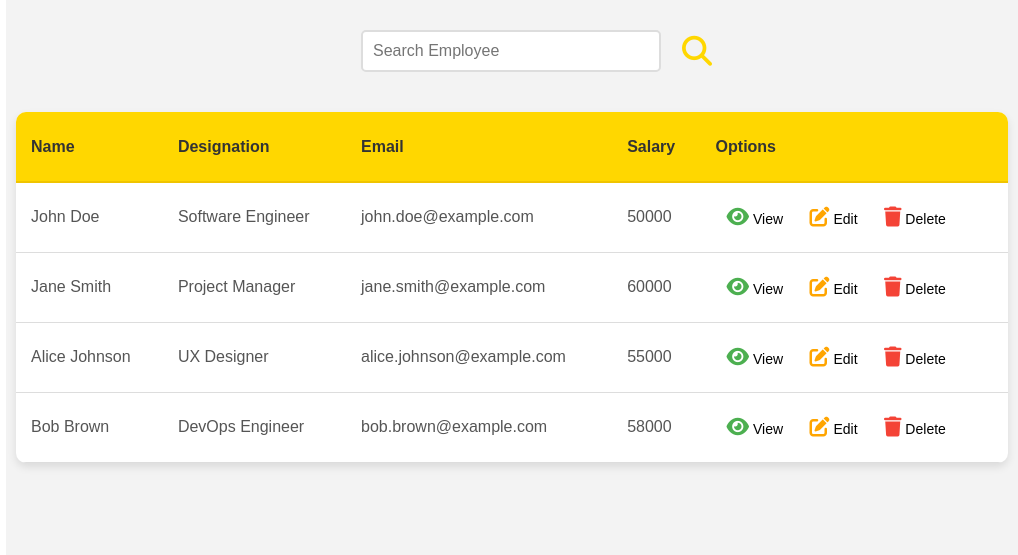
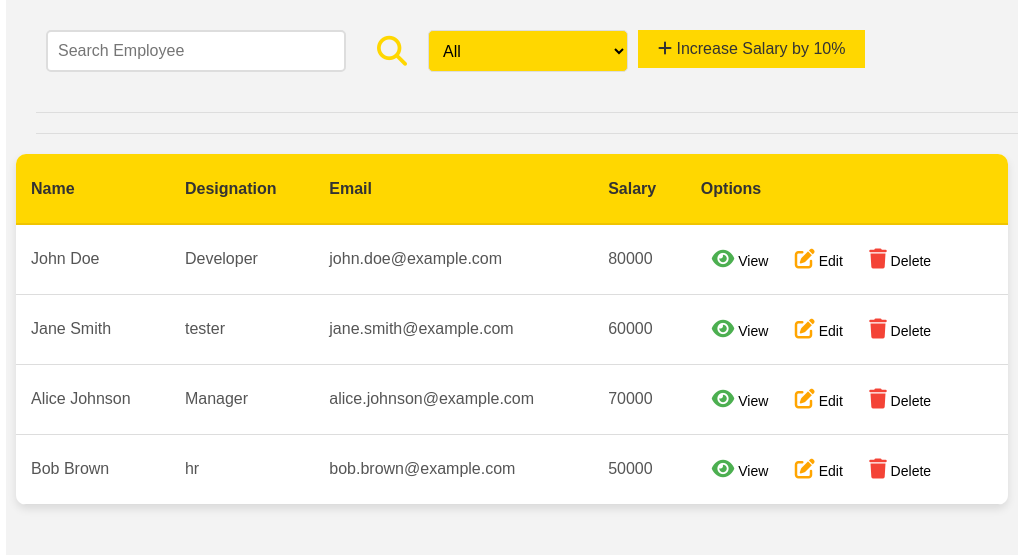
Before and after one commit to Sudip200/Employee_Management_, a plain HTML site: page index.html in a window 1280 px wide. Shown: the top 555 px of the page, 262-1280 px from the left. Drawn offline with Linux system fonts and the light colour scheme.

Commit message:
adding all functionalities

```diff
--- a/index.html
+++ b/index.html
@@ -44,6 +44,21 @@
           <button onclick="searchEmployee()">
             <i class="fas fa-search"></i>
           </button>
+          <select name="select_desig" class="select_desig">
+            <option value="all">All</option>
+            <option value="developer">Developer</option>
+            <option value="designer">Designer</option>
+            <option value="manager">Manager</option>
+            <option value="tester">Tester</option>
+            <option value="hr">HR</option>
+          </select>
+          <div class="increase_salary">
+            <button onclick="increaseSalaryBy10()">
+              <i class="fas fa-plus"></i> Increase Salary by 10%
+            </button>
+          </div>
+        </div>
+        <div class="filter_section">
           <div class="error_msg"></div>
         </div>
         <div class="list_container"></div>
--- a/lisetemployee.css
+++ b/lisetemployee.css
@@ -95,3 +95,43 @@
 .close_btn:hover {
   color: #b8860b;
 }
+
+.filter_section {
+  display: flex;
+  justify-content: space-between;
+  margin: 20px;
+  width: 100%;
+  border-top: 1px solid #ddd;
+  border-bottom: 1px solid #ddd;
+  padding-top: 5px;
+  padding-bottom: 5px;
+}
+select {
+  padding: 10px;
+  font-size: 16px;
+  border-radius: 5px;
+
+  border: 1px solid #ddd;
+  width: 200px;
+  background-color: #ffd700;
+}
+option {
+  padding: 10px;
+  font-size: 16px;
+  border-radius: 5px;
+  border: 1px solid #ddd;
+  width: 200px;
+  color: #f7db3e;
+}
+.increase_salary > button {
+  background-color: #ffd700;
+  color: #333;
+  border: none;
+  padding: 10px 20px;
+  font-size: 16px;
+}
+.error_msg {
+  color: red;
+  font-size: 16px;
+  margin-top: 10px;
+}
--- a/script.js
+++ b/script.js
@@ -14,6 +14,7 @@ const salaryInput = document.getElementById("salary");
 const addressInput = document.getElementById("address");
 const addEmployeeBtn = document.querySelector(".add_btn_emclass");
 const listAllBtn = document.getElementById("clear_btn");
+const selectDesignation = document.querySelector(".select_desig");
 
 let name;
 let email;
@@ -26,32 +27,32 @@ let employees = [
     id: 1,
     name: "John Doe",
     email: "john.doe@example.com",
-    designation: "Software Engineer",
-    salary: "50000",
+    designation: "Developer",
+    salary: 80000,
     address: "123 Main St",
   },
   {
     id: 2,
     name: "Jane Smith",
     email: "jane.smith@example.com",
-    designation: "Project Manager",
-    salary: "60000",
+    designation: "tester",
+    salary: 60000,
     address: "456 Elm St",
   },
   {
     id: 3,
     name: "Alice Johnson",
     email: "alice.johnson@example.com",
-    designation: "UX Designer",
-    salary: "55000",
+    designation: "Manager",
+    salary: 70000,
     address: "789 Oak St",
   },
   {
     id: 4,
     name: "Bob Brown",
     email: "bob.brown@example.com",
-    designation: "DevOps Engineer",
-    salary: "58000",
+    designation: "hr",
+    salary: 50000,
     address: "321 Pine St",
   },
 ];
@@ -91,33 +92,33 @@ function listAll(employeeArray) {
         </tr>
     </thead>
     <tbody>`;
-  employeeArray.forEach((employee) => {
+  employeeArray.forEach(({ id, name, designation, email, salary, address }) => {
     containerHTML += `
         <tr>
-            <td>${employee.name}</td>
-            <td>${employee.designation}</td>
-            <td>${employee.email}</td>
-            <td>${employee.salary}</td>
+            <td>${name}</td>
+            <td>${designation}</td>
+            <td>${email}</td>
+            <td>${salary}</td>
             <td>
-                <button class="option_btn" onclick="viewDetailModal(${employee.id})">
+                <button class="option_btn" onclick="viewDetailModal(${id})">
                     <i class="fas fa-eye"></i> View
                 </button>
                 <button class="option_btn">
                     <i class="fas fa-edit"></i> Edit
                 </button>
-                <button class="option_btn" onclick="deleteEmployee(${employee.id})">
+                <button class="option_btn" onclick="deleteEmployee(${id})">
                     <i class="fas fa-trash"></i> Delete
                 </button>
             </td>
         </tr>
-        <div class="view_detail_modal" id="${employee.id}" style="display:none;">
+        <div class="view_detail_modal" id="${id}" style="display:none;">
 
-                <span class="close_btn" onclick="closeModal(${employee.id})">&times;</span>
-                <h3>${employee.name}</h3>
-                <p>${employee.designation}</p>
-                <p>${employee.email}</p>
-                <p>${employee.salary}</p>
-                <p>${employee.address}</p>
+                <span class="close_btn" onclick="closeModal(${id})">&times;</span>
+                <h3>${name}</h3>
+                <p>${designation}</p>
+                <p>${email}</p>
+                <p>${salary}</p>
+                <p>${address}</p>
 
         </div>
     `;
@@ -165,7 +166,7 @@ function deleteEmployee(id) {
 }
 function searchEmployee() {
   if (searchInput.value === "") {
-    errorMessage.innerHTML = "Please enter a valid search query";
+    errorMessage.innerHTML = `Please enter a valid id`;
     listAll(employees);
     return;
   }
@@ -183,7 +184,24 @@ function searchEmployee() {
     listAll(result);
   }
 }
-
+function selectDesignationChange() {
+  if (selectDesignation.value === "all") {
+    listAll(employees);
+    return;
+  }
+  let result = employees.filter((employee) =>
+    employee.designation.toLocaleLowerCase().includes(selectDesignation.value)
+  );
+  listAll(result);
+}
+function increaseSalaryBy10() {
+  let result = employees.map((employee) => {
+    employee.salary = Math.floor(employee.salary * 1.1);
+    return employee;
+  });
+  listAll(result);
+}
+selectDesignation.addEventListener("change", selectDesignationChange);
 addEmployeeBtn.addEventListener("click", addEmployee);
 // keyboard event on enter key
 searchInput.addEventListener("keyup", (e) => {
--- a/style.css
+++ b/style.css
@@ -58,7 +58,9 @@ body {
   padding: 20px;
   margin: 10px;
   display: flex;
-  justify-content: center;
+
+  justify-content: start;
+  gap: 10px;
 }
 .search_box > input {
   width: 300px;
```
